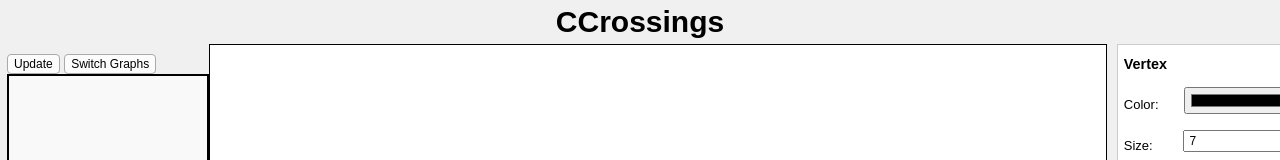
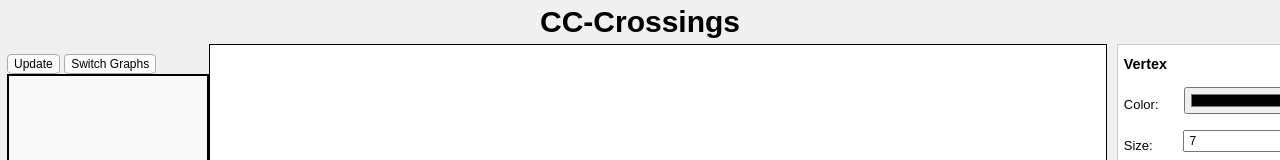
Before and after one commit to MarioAvraamidis/Graph-Editor, a website with bundled scripts: page index.html in a window 1280 px wide. Shown: the top 160 px of the page. Built offline with nearby package versions, Linux system fonts and the light colour scheme.

Commit message:
new name: CC-Crossings

```diff
--- a/index.html
+++ b/index.html
@@ -17,16 +17,8 @@
 
 <body>
     <div class="top-bar">
-      <h1>CCrossings</h1>
-        <!-- <div id="mode-buttons" class="mode-container">
-          <button id="mode-select" class="mode-button active">Select</button>
-          <button id="mode-add-bend" class="mode-button">Add Bend</button>
-          <!-- <button id="mode-create-edge" class="mode-button">Create Edge</button>
-        </div> -->
-
+      <h1>CC-Crossings</h1>
     </div>
-    <!-- The canvas for drawing -->
-    <!-- <canvas id="graphCanvas" width="1000" height="500" style="border:1px solid #000;"></canvas> -->
 
     <div class="main-container">
 
@@ -39,7 +31,6 @@
             <canvas id="overlayCanvas"></canvas>
           </div>
         </div>
-
 
         <div id="controls">
           <button id="settingsBtn">Settings</button>
@@ -59,8 +50,6 @@
             <label for="import-input" class="upload-btn">Import</label>
           </div>
 
-          <!-- <input type="file" id="import-input" accept=".json"> -->
-
           <div class="export-dropdown">
             <button id="export-btn">Export ▼</button>
             <div class="export-menu">
@@ -75,8 +64,8 @@
           <div class="info">
             Zoom: <span id="currentZoomSpan">100%</span>
           </div>
+
         </div>
-
 
         <div id="output">
           <h3>Report</h3>
@@ -116,18 +105,16 @@
               <input type="checkbox" id="include-report-in-export" >
               <label class="ticked-label-part" for="include-report-in-export">Include Report at exporting </label>
           </div>
+
         </div>
+
       </div>
 
-
-        <div id="canvas-container">
-
-            <canvas id="graphCanvas"></canvas>
-        </div>
+      <div id="canvas-container">
+          <canvas id="graphCanvas"></canvas>
+      </div>
 
         <div class="palette-container">
-            <!--  <input type="text" id="vertexIdInput" placeholder="Vertex ID" />
-                <button id="add-vertex">New Vertex</button> -->
             <!-- Vertex Palette -->
             <div id="vertex-palette" class="palette">
               <div class="palette-header">
```
Also changed, not shown: dist/draw.js.
